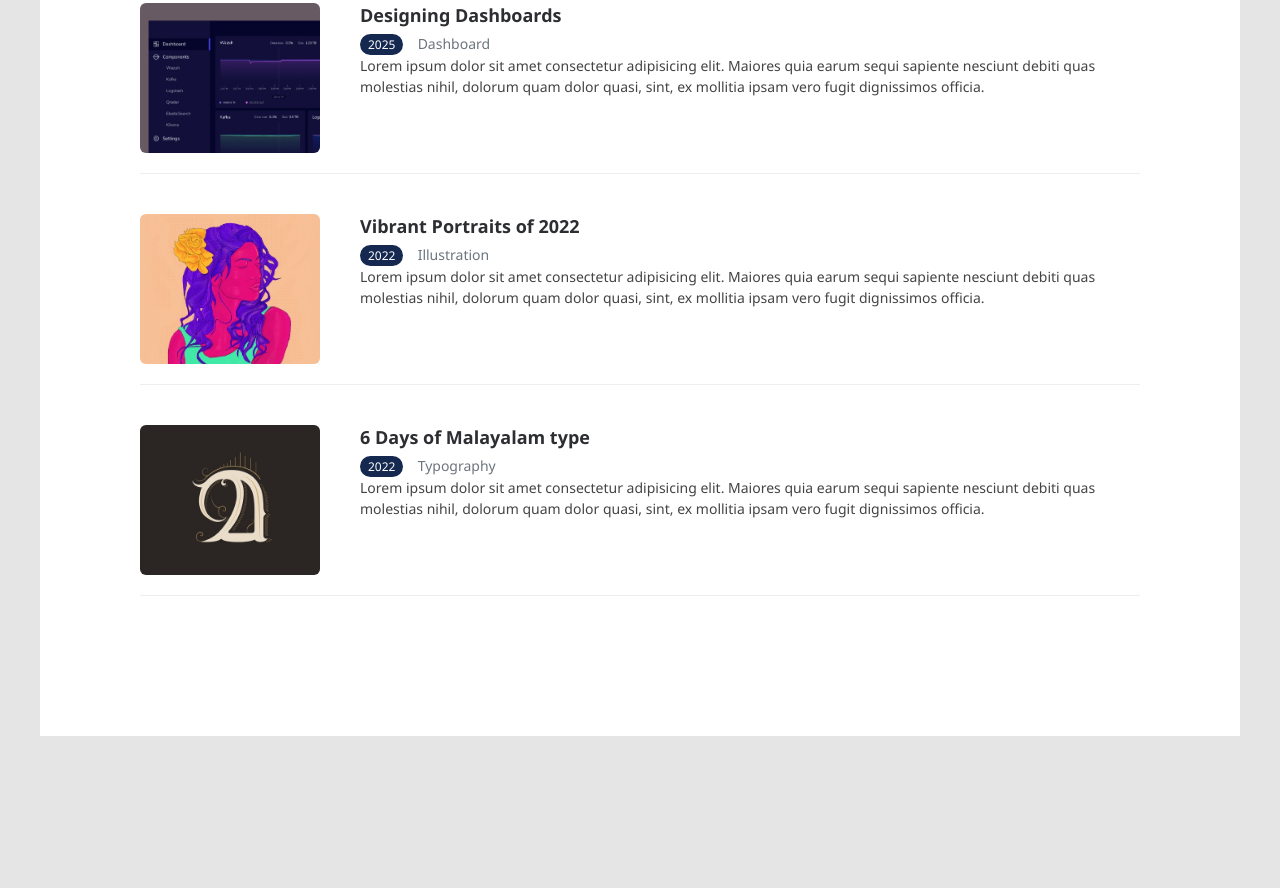
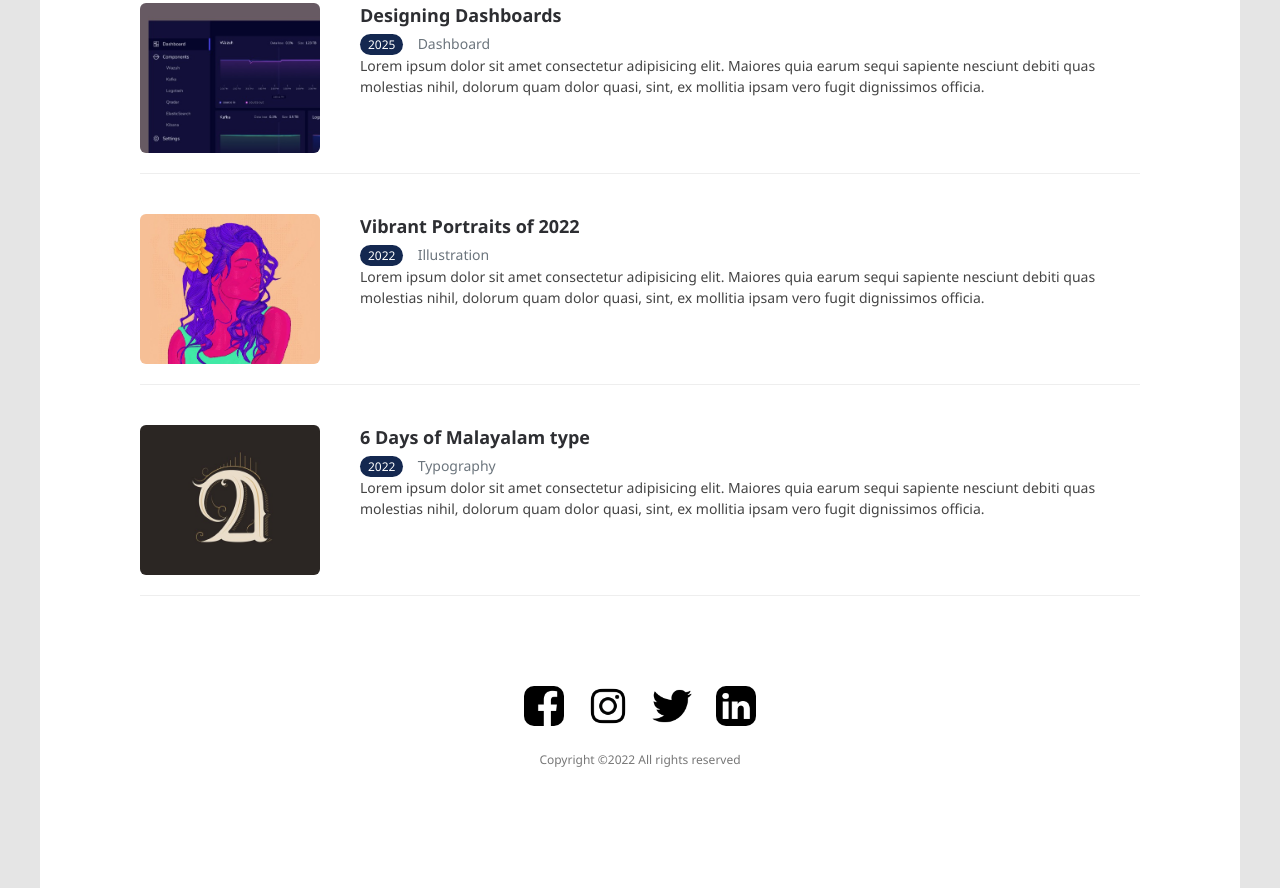
Before and after one commit to MOUGS123/My-Portfolio, a plain HTML site: page index.html in a window 1280 px wide. Shown: the part 1200-2088 px from the top of the page. Before the commit the page ends 1936 px from the top, so only its background shows below. Drawn offline with Linux system fonts and the light colour scheme.

Commit message:
I made the footer section of my portfolio

```diff
--- a/index.html
+++ b/index.html
@@ -113,6 +113,17 @@
                        </p>
                     </div>
                 </div>
+                <footer>
+                   <div class="social-icon">
+                      <img src="./image/fb_social media_facebook_facebook logo_social network_icon.png" alt="">
+                      <img src="./image/instagram_social media_instagram logo_icon.png" alt="">
+                      <img src="./image/bird_social media_social network_tweet_twitter_icon.png" alt="">
+                      <img src="./image/linkedin_network_social network_linkedin logo_icon.png" alt="">
+                   </div>
+                   <div class="copyright">
+                         Copyright  &copy;2022 All rights reserved
+                   </div>
+                </footer>
             </section>
         </div>
     </body>
--- a/style.css
+++ b/style.css
@@ -183,3 +183,22 @@ nav a{
     color: #444;
     line-height: 1.5;
 }
+.social-icon img{
+    height: 40px;
+    width: 40px;
+    border-radius: 10px;
+    margin: 10px 10px;
+    cursor: pointer;
+}
+.copyright{
+      font-size: 12px;
+      color: #777;
+}
+footer{
+    text-align: center;
+    padding: 40px 20px 20px;
+    margin-top: 40px;
+}
+.social-icon{
+    margin-bottom: 10px;
+}
```
Also changed, not shown: image/bird_social media_social network_tweet_twitter_icon.png (added), image/fb_social media_facebook_facebook logo_social network_icon.png (added), image/instagram_social media_instagram logo_icon.png (added), image/linkedin_network_social network_linkedin logo_icon.png (added).
